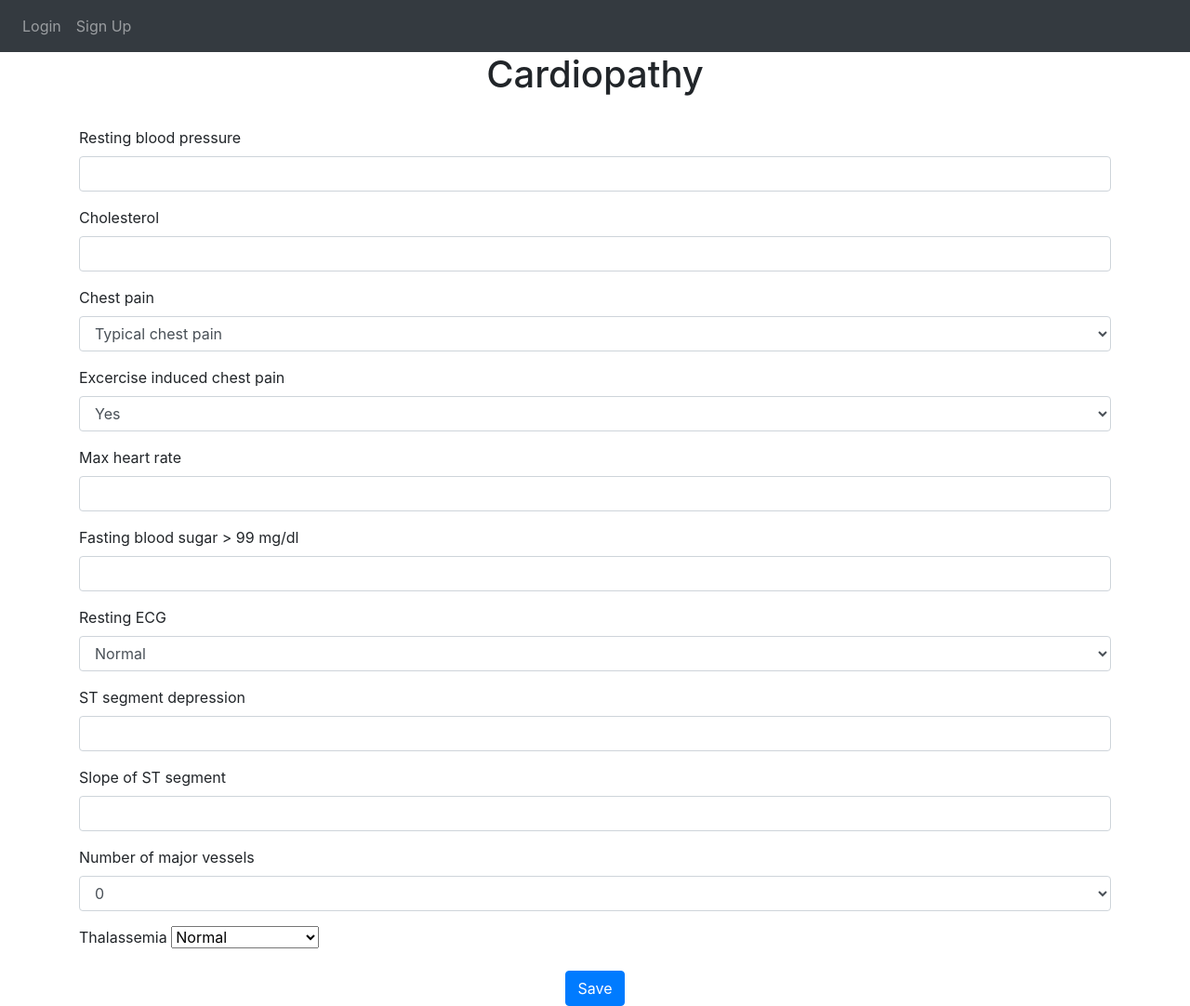
After one commit to christian12305/TESINA-Web-Project, a Flask app: template website/templates/new_visit.html in a window 1280 px wide. The commit adds this page. Shown: the whole page at 93% size. Run offline with Flask 3, Linux system fonts and the light colour scheme; the template is opened without the code that fills it, so the values that code supplies are empty; some libraries are stand-ins or nearby versions.

Commit message:
Started development of UI

```diff
--- a/website/templates/base.html
+++ b/website/templates/base.html
@@ -15,7 +15,7 @@
       crossorigin="anonymous"
     />
 
-    <title>{% block title %}Home{% endblock %}</title>
+    <title>{% block title %}TESINA{% endblock %}</title>
   </head>
   <body>
     <nav class="navbar navbar-expand-lg navbar-dark bg-dark">
@@ -64,6 +64,8 @@
     {% endif %}
     {% endwith %}
 
+    <h1 align="center">Cardiopathy</h1>
+    <br />
     <div class="container">{% block content %} {% endblock %}</div>
     <script
       src="https://code.jquery.com/jquery-3.2.1.slim.min.js"
--- /dev/null
+++ b/website/templates/new_visit.html
@@ -0,0 +1,133 @@
+{% extends "base.html"%}
+{% block title%}Patient Record{% endblock %}
+
+{%block content%}
+<form method="POST" class="form-horizontal">
+    <div class="form-group">
+        <label for="bps">Resting blood pressure</label>
+        <input
+            type="text"
+            class="form-control"
+            id="bps"
+            name="bps"
+        >
+    </div>
+
+    <div class="form-group">
+        <label for="chol">Cholesterol</label>
+        <input
+            type="text"
+            class="form-control"
+            id="chol"
+            name="chol"
+        >
+    </div>
+
+    <div class="form-group">
+        <label for="cp">Chest pain</label>
+        <select
+            id="cp"
+            name="cp"
+            class="form-control"
+            >
+            <option value="1">Typical chest pain</option>
+            <option value="2">Atypical chest pain</option>
+            <option value="3">No chest pain</option>
+            <option value="4">Asymptomatic</option>
+        </select>
+    </div>
+
+    <div class="form-group">
+        <label for="exang">Excercise induced chest pain</label>
+        <select
+            id="exang"
+            name="exang"
+            class="form-control"
+            >
+            <option value="0">Yes</option>
+            <option value="1">No</option>
+        </select>
+    </div>
+
+    <div class="form-group">
+        <label for="thalach">Max heart rate</label>
+        <input
+            type="text"
+            class="form-control"
+            id="thalach"
+            name="thalach"
+        >
+    </div>
+
+    <div class="form-group">
+        <label for="fbs">Fasting blood sugar > 99 mg/dl</label>
+        <input
+            type="text"
+            class="form-control"
+            id="fbs"
+            name="fbs"
+        >
+    </div>
+
+    <div class="form-group">
+        <label for="restecg">Resting ECG</label>
+        <select
+            id="restecg"
+            name="restecg"
+            class="form-control"
+            >
+            <option value="0">Normal</option>
+            <option value="1">ST wave abnormality</option>
+            <option value="2">Left ventricular hypertrophy</option>
+        </select>
+    </div>
+
+    <div class="form-group">
+        <label for="oldpeak">ST segment depression</label>
+        <input
+            type="text"
+            class="form-control"
+            id="oldpeak"
+            name="oldpeak"
+        >
+    </div>
+
+    <div class="form-group">
+        <label for="slope">Slope of ST segment</label>
+        <input
+            type="text"
+            class="form-control"
+            id="slope"
+            name="slope"
+        >
+    </div>
+
+    <div class="form-group">
+        <label for="ca">Number of major vessels</label>
+        <select
+            id="ca"
+            name="ca"
+            class="form-control"
+            >
+            <option value="0">0</option>
+            <option value="1">1</option>
+            <option value="2">2</option>
+            <option value="3">3</option>
+        </select>
+    </div>
+
+    <div class="form-group">
+        <label for="thal">Thalassemia</label>
+        <select>
+            <option value="3">Normal</option>
+            <option value="6">Fixed defect</option>
+            <option value="7">Reversable defect</option>
+        </select>
+
+    </div>
+
+    <div align="center">
+        <button type="submit" class="btn btn-primary">Save</button>
+    </div>
+</form>
+{%endblock%}
--- /dev/null
+++ b/website/templates/patient_record.html
@@ -0,0 +1,6 @@
+{% extends "base.html"%}
+{% block title%}Patient Record{% endblock %}
+
+{%block content%}
+
+{%endblock%}
--- /dev/null
+++ b/website/templates/result_analysis.html
@@ -0,0 +1,6 @@
+{% extends "base.html"%}
+{% block title%}Patient Record{% endblock %}
+
+{%block content%}
+
+{%endblock%}
```
Also changed, not shown: website/__init__.py (+37 -3 lines), website/auth.py (+23 -15 lines), website/models.py (+9 -4 lines), website/templates/create_patient.html (added, +80 -0 lines), website/templates/home.html (+11 -3 lines), website/templates/search_patient.html (added, +8 -0 lines), website/views.py (+28 -3 lines), instance/database.db (added), website/templates/sign_up.html (renamed from website/templates/sign-up.html). Lines whose indentation alone changed are shown as unchanged.
